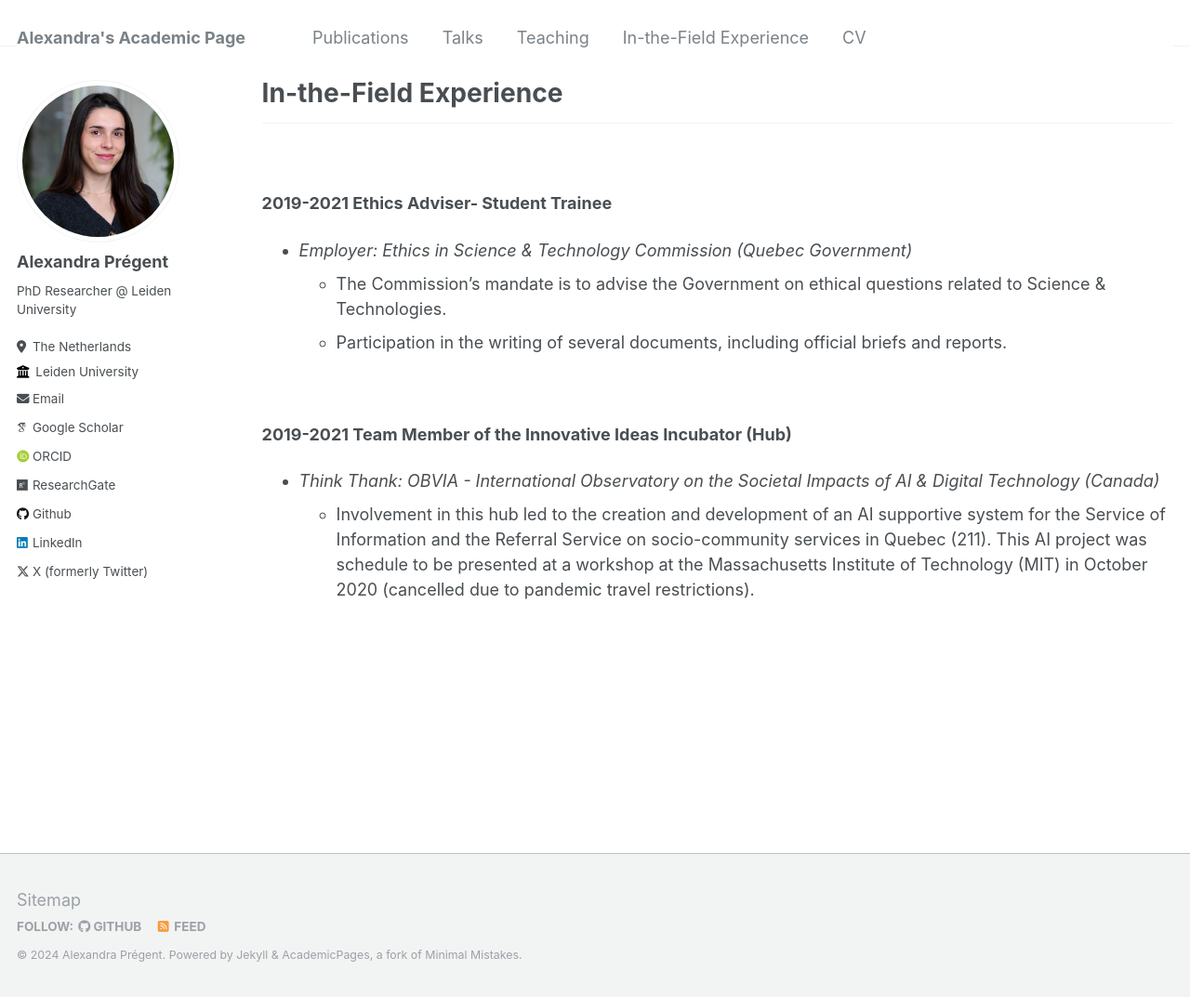
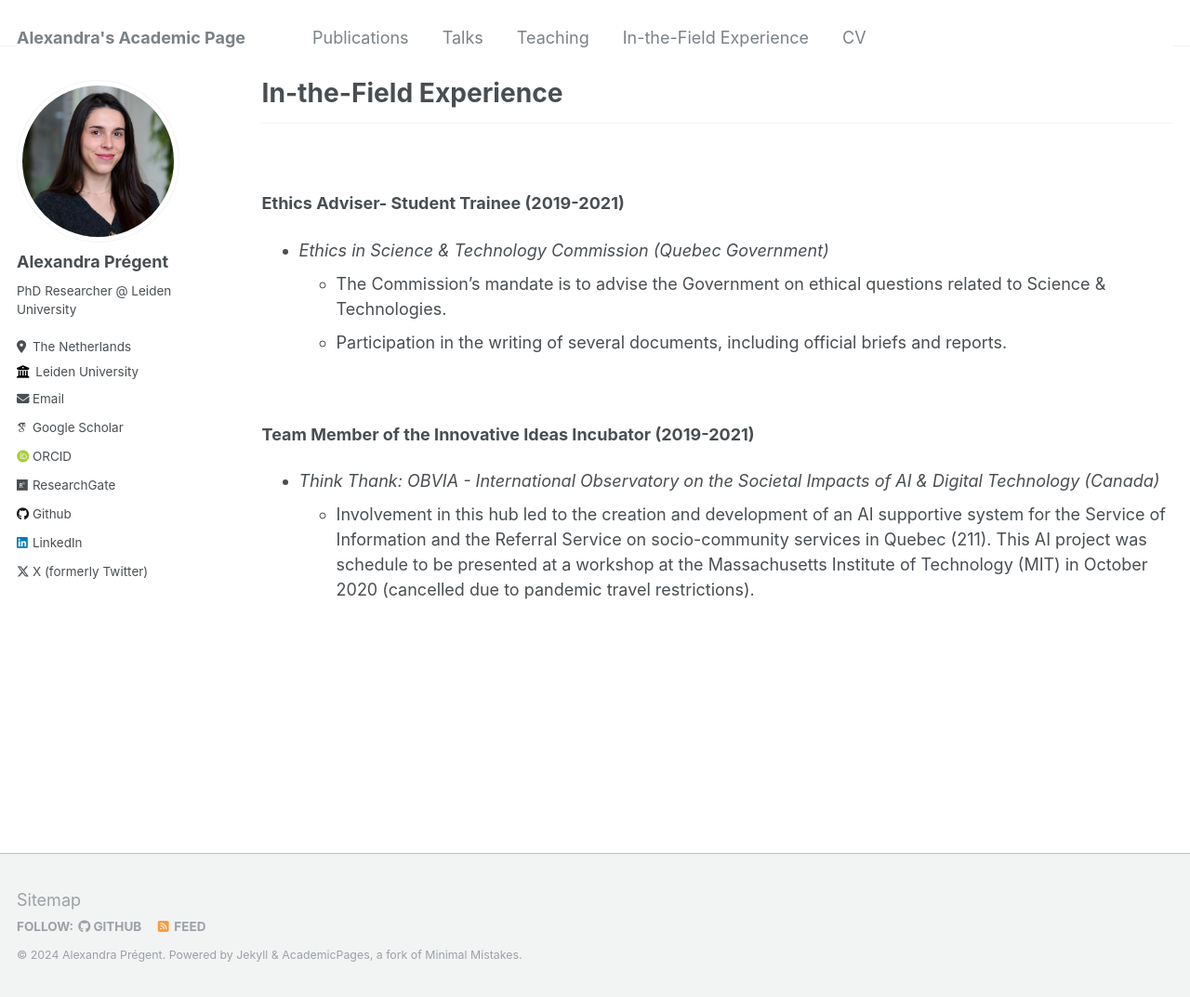
Before and after one commit to AlexandraPregent/AlexandraPregent.github.io, a Jekyll site: the page built from _pages/portfolio.md, in a window 1280 px wide and 1073 px high. Shown: the whole window at 93% size. Built offline with Jekyll 4.4.1, drawn with Linux system fonts in a browser that asks for light colours; some web fonts are replaced.

Commit message:
Update portfolio.md

```diff
--- a/_pages/portfolio.md
+++ b/_pages/portfolio.md
@@ -13,14 +13,14 @@ redirect_from:
 
 \
 \
-**2019-2021 Ethics Adviser- Student Trainee**
-* *Employer: Ethics in Science & Technology Commission (Quebec Government)*
+**Ethics Adviser- Student Trainee (2019-2021)**
+* *Ethics in Science & Technology Commission (Quebec Government)*
   * The Commission's mandate is to advise the Government on ethical questions related to Science & Technologies.
   * Participation in the writing of several documents, including official briefs and reports.
 
 
 \
 \
-**2019-2021 Team Member of the Innovative Ideas Incubator (Hub)**
+**Team Member of the Innovative Ideas Incubator (2019-2021)**
 * *Think Thank: OBVIA - International Observatory on the Societal Impacts of AI & Digital Technology (Canada)*
   * Involvement in this hub led to the creation and development of an AI supportive system for the Service of Information and the Referral Service on socio-community services in Quebec (211). This AI project was schedule to be presented at a workshop at the Massachusetts Institute of Technology (MIT) in October 2020 (cancelled due to pandemic travel restrictions).
```
